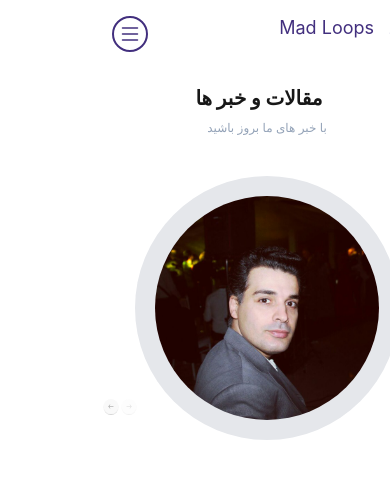
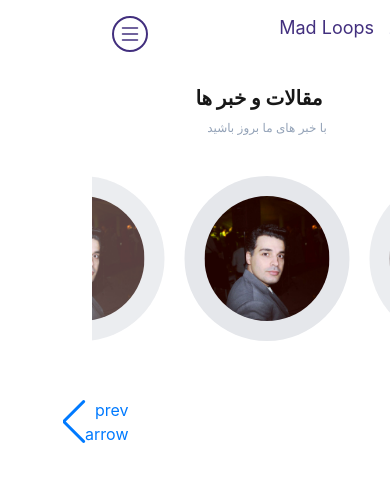
Before and after one commit to msafarianarkuli/madloops, a React (Create React App) app: page / in a window 390 px wide. Shown: the top 482 px of the page. Built offline with nearby package versions, Linux system fonts and the light colour scheme.

Commit message:
develope landing teacher and slight change

```diff
--- a/src/Components/content/Landing-Blog/landing-blog.styles.scss
+++ b/src/Components/content/Landing-Blog/landing-blog.styles.scss
@@ -1,4 +1,4 @@
-.swiper-button-next {
+.swiper-h .swiper-button-next {
   background-image: url("../../../Assets/blog-arrow-left.svg");
   background-repeat: no-repeat;
   background-size: 100% auto;
@@ -7,10 +7,10 @@
   height: 10% !important;
   margin-top: 50px !important;
 }
-.swiper-button-next::after {
+.swiper-h .swiper-button-next::after {
   display: none;
 }
-.swiper-button-prev {
+.swiper-h .swiper-button-prev {
   background-image: url("../../../Assets/blog-arrow-right.svg");
   background-repeat: no-repeat;
   background-size: 100% auto;
@@ -19,38 +19,38 @@
   height: 10% !important;
   margin-top: 50px !important;
 }
-.swiper-button-prev::after {
+.swiper-h .swiper-button-prev::after {
   display: none;
 }
 
 @media (max-width: 1024px) {
-  .swiper-button-next {
+  .swiper-h .swiper-button-next {
     margin-top: 0 !important;
     height: 15% !important;
   }
-  .swiper-button-prev {
+  .swiper-h .swiper-button-prev {
     margin-top: 0 !important;
     height: 15% !important;
   }
 }
 
 @media (max-width: 768px) {
-  .swiper-button-next {
+  .swiper-h .swiper-button-next {
     position: absolute !important;
     top: 80% !important;
   }
-  .swiper-button-prev {
+  .swiper-h .swiper-button-prev {
     position: absolute !important;
     top: 80% !important;
     right: 88% !important;
   }
 }
 @media (max-width: 680px) {
-  .swiper-button-next {
+  .swiper-h .swiper-button-next {
     position: absolute !important;
     top: 80% !important;
   }
-  .swiper-button-prev {
+  .swiper-h .swiper-button-prev {
     position: absolute !important;
     top: 80% !important;
     right: 87% !important;
--- a/src/Components/content/Landing-Teacher/teacher.component.jsx
+++ b/src/Components/content/Landing-Teacher/teacher.component.jsx
@@ -1,14 +1,26 @@
+import { useState } from "react";
 import Data from "../../../Core/services/Fake Service/Teacher";
 import { BsFillCircleFill } from "react-icons/bs";
 import { FieldName } from "./../../common/field-name-component/field-name.component";
 import { Button } from "./../../common/button-component/button.component";
-import { Swiper, SwiperSlide, useSwiper } from "swiper/react";
-import { Navigation } from "swiper";
+import { Swiper, SwiperSlide } from "swiper/react";
+import { Navigation, Autoplay } from "swiper";
 import "swiper/css";
 import "swiper/css/navigation";
+import "./teacher.styles.scss";
 
 const LandingTeacher = () => {
   const { teachers } = Data;
+  // SwiperCore.use([Autoplay, Navigation]);
+  const [showCard, setShowCard] = useState(false);
+  const widthJsx = () => {
+    const cardWidth = document.querySelector(".swiper-slide-active");
+    if (cardWidth.classList.contains("swiper-slide-active")) {
+      return <h1>salam</h1>;
+    } else {
+      return null;
+    }
+  };
 
   return (
     <section>
@@ -26,39 +38,48 @@ const LandingTeacher = () => {
         <Swiper
           className="mySwiper swiper-v my-10"
           spaceBetween={20}
-          navigation={true}
+          navigation={{
+            nextEl: ".swiper-button-next",
+            prevEl: ".swiper-button-prev",
+          }}
           modules={[Navigation]}
           breakpoints={{
             0: {
-              slidesPerView: 1,
+              slidesPerView: 2,
             },
-            640: {
-              slidesPerView: 2,
-              spaceBetween: 10,
-            },
-            768: {
-              slidesPerView: 2,
-              spaceBetween: 15,
-            },
-            1024: {
-              slidesPerView: 4,
-              spaceBetween: 10,
-            },
+            // 640: {
+            //   slidesPerView: 2,
+            //   spaceBetween: 10,
+            // },
+            // 768: {
+            //   slidesPerView: 2,
+            //   spaceBetween: 15,
+            // },
+            // 1024: {
+            //   slidesPerView: 4,
+            //   spaceBetween: 10,
+            // },
           }}
           centerInsufficientSlides={true}
           centeredSlides={true}
+          centeredSlidesBounds={true}
+          containerModifierClass="swiper-v w-11/12"
+          slidesPerView={5}
         >
           {teachers.map((item, index) => (
             <SwiperSlide className="m-auto flex" key={item.id}>
               {({ isActive, isPrev, isNext }) => (
+                <>
+                  {!showCard && isActive ? (
                     <div
                       className={
                         isActive
-                      ? "m-auto inline-block rounded-full p-5 bg-gray-200"
+                          ? "m-auto inline-block rounded-full p-5 bg-gray-200 cursor-pointer hover:bg-slate-400  ease-in delay-200 hover:transition hover:ease-out hover:delay-200"
                           : isPrev || isNext
                           ? "m-auto inline-block rounded-full p-5 opacity-75 bg-gray-200"
                           : "m-auto inline-block rounded-full p-5 opacity-50 bg-gray-200"
                       }
+                      onClick={() => setShowCard(!showCard)}
                     >
                       <img
                         src={require("../../../Assets/bahr.jpg")}
@@ -72,10 +93,107 @@ const LandingTeacher = () => {
                         alt=""
                       />
                     </div>
+                  ) : (
+                    <div
+                      className={
+                        isActive
+                          ? "hidden m-auto rounded-full p-5 bg-gray-200 cursor-pointer hover:bg-slate-400  ease-in delay-200 hover:transition hover:ease-out hover:delay-200"
+                          : isPrev || isNext
+                          ? "m-auto inline-block rounded-full p-5 opacity-75 bg-gray-200"
+                          : "m-auto inline-block rounded-full p-5 opacity-50 bg-gray-200"
+                      }
+                    >
+                      <img
+                        src={require("../../../Assets/bahr.jpg")}
+                        className={
+                          isActive
+                            ? "rounded-full w-56 hidden"
+                            : isPrev || isNext
+                            ? "rounded-full w-36"
+                            : "rounded-full w-28"
+                        }
+                        alt=""
+                      />
+                    </div>
+                  )}
+
+                  {showCard && isActive ? (
+                    <div
+                      className={
+                        showCard &&
+                        "grid lg:grid-cols-2 w-full m-auto rounded-3xl bg-[#F4F5F9]"
+                      }
+                    >
+                      <div className="sm:mr-8 p-3 sm:ml-8 lg:ml-0">
+                        <div className="flex justify-center">
+                          <h2 className="text-xl my-5 sm:block lg:hidden hidden">
+                            {item.teacher}
+                          </h2>
+                          <div
+                            className="md:mt-5 md:mr-14 sm:mt-5 lg:hidden sm:block cursor-pointer"
+                            onClick={() => setShowCard(!showCard)}
+                          >
+                            <img
+                              src={require("../../../Assets/bahr.jpg")}
+                              className="rounded-full sm:block lg:hidden sm:w-16 w-24 mt-5"
+                            />
+                          </div>
+                        </div>
+
+                        <h2 className="sm:text-xl text-base xl my-5 ml-2 lg:block sm:hidden">
+                          {item.teacher}
+                        </h2>
+
+                        <h4 className="sm:text-base text-sm text-[#615C67]">
+                          {item.title}
+                        </h4>
+                        <p className="sm:text-sm text-xs mt-2 text-[#4A4453]">
+                          {item.description}
+                        </p>
+                        <Button classButton="text-white bg-[#5DC8B2] w-20 rounded-xl p-2 my-5 hover:scale-125 transition-transform ease-in duration-300 ">
+                          بیشتر
+                        </Button>
+                      </div>
+
+                      <div className="relative lg:block sm:hidden lg:mb-7 z-0">
+                        <img
+                          src={require("../../../Assets/bahr.jpg")}
+                          className=" cursor-pointer rounded-full xl:w-52 lg:w-44 sm:w-16 2xl:mx-36 xl:mx-28 lg:mx-16 mt-10 z-10 lg:block hidden"
+                          onClick={() => setShowCard(!showCard)}
+                        />
+                        <div className="lg:block hidden">
+                          <img
+                            src={
+                              require("../../../Assets/Ellipse 3.svg").default
+                            }
+                            className="xl:w-28 lg:w-24 2xl:absolute 2xl:top-36 2xl:right-32 xl:absolute xl:top-36 xl:right-24 lg:absolute lg:top-32 lg:right-12 -z-10"
+                            alt=""
+                          />
+                          <img
+                            src={
+                              require("../../../Assets/Ellipse 4.svg").default
+                            }
+                            className="xl:w-16 lg:w-14 2xl:absolute 2xl:top-4 2xl:right-44 xl:absolute xl:top-4 xl:right-36 lg:absolute lg:top-4 lg:right-24 -z-10"
+                            alt=""
+                          />
+                          <img
+                            src={
+                              require("../../../Assets/Ellipse 5.svg").default
+                            }
+                            className="xl:w-24 lg:w-20 2xl:absolute 2xl:top-32 2xl:right-72 xl:absolute xl:top-32 xl:right-64 lg:absolute lg:top-32 lg:right-44 -z-10"
+                            alt=""
+                          />
+                        </div>
+                      </div>
+                    </div>
+                  ) : null}
+                </>
               )}
             </SwiperSlide>
           ))}
         </Swiper>
+        <div className="swiper-button-next">next arrow</div>
+        <div className="swiper-button-prev">prev arrow</div>
       </div>
     </section>
   );
@@ -83,117 +201,72 @@ const LandingTeacher = () => {
 
 export default LandingTeacher;
 
-/* {isPrev ? (
-                    <div className="m-auto inline-block rounded-full p-5 opacity-75 bg-gray-200">
+/*
+
+
+                    <div className="grid lg:grid-cols-2 w-7/12 m-auto rounded-3xl bg-[#F4F5F9]">
+                      <div className="sm:mr-8 p-3 sm:ml-8 lg:ml-0">
+                        <div className="flex justify-center">
+                          <h2 className="text-xl my-5 sm:block lg:hidden hidden">
+                            دکتر محمد حسین بحر العلومی
+                          </h2>
+                          <div className="md:mt-5 md:mr-14 sm:mt-5 lg:hidden sm:block">
                             <img
                               src={require("../../../Assets/bahr.jpg")}
-                        className="rounded-full w-48"
+                              className="rounded-full sm:block lg:hidden sm:w-16 w-24 mt-5"
+                            />
+                          </div>
+                        </div>
+
+                        <h2 className="sm:text-xl text-base xl my-5 ml-2 lg:block sm:hidden">
+                          دکتر محمد حسین بحر العلومی
+                        </h2>
+
+                        <h4 className="sm:text-base text-sm text-[#615C67]">
+                          دکترای هوش مصنوعی و رباتیک
+                        </h4>
+                        <p className="sm:text-sm text-xs mt-2 text-[#4A4453]">
+                          دکتر محمد حسین بحر العلومی یکی از بزرگترین اساتید برتر
+                          در میان 10 اساتید برتر کشور در حوضه هوش مصنوعی و علم
+                          ربات میباشد, ایشون فارغ تحصیل دانشگاه صنعتی مشهد هستند
+                          و جز نخبه های کشور محسوب میشوند, دکتر بحر همچنین صاحب
+                          آکادمی سپهر میباشند
+                        </p>
+                        <Button classButton="text-white bg-[#5DC8B2] w-20 rounded-xl p-2 my-5 hover:scale-125 transition-transform ease-in duration-300 ">
+                          بیشتر
+                        </Button>
+                      </div>
+
+                      <div className="relative lg:block sm:hidden lg:mb-7 z-0">
+                        <img
+                          src={require("../../../Assets/bahr.jpg")}
+                          className="rounded-full xl:w-52 lg:w-44 sm:w-16 2xl:mx-36 xl:mx-28 lg:mx-16 mt-10 z-10 lg:block hidden"
+                        />
+                        <div className="lg:block hidden">
+                          <img
+                            src={
+                              require("../../../Assets/Ellipse 3.svg").default
+                            }
+                            className="xl:w-28 lg:w-24 2xl:absolute 2xl:top-36 2xl:right-32 xl:absolute xl:top-36 xl:right-24 lg:absolute lg:top-32 lg:right-12 -z-10"
+                            alt=""
+                          />
+                          <img
+                            src={
+                              require("../../../Assets/Ellipse 4.svg").default
+                            }
+                            className="xl:w-16 lg:w-14 2xl:absolute 2xl:top-4 2xl:right-44 xl:absolute xl:top-4 xl:right-36 lg:absolute lg:top-4 lg:right-24 -z-10"
+                            alt=""
+                          />
+                          <img
+                            src={
+                              require("../../../Assets/Ellipse 5.svg").default
+                            }
+                            className="xl:w-24 lg:w-20 2xl:absolute 2xl:top-32 2xl:right-72 xl:absolute xl:top-32 xl:right-64 lg:absolute lg:top-32 lg:right-44 -z-10"
                             alt=""
                           />
                         </div>
-                  ) : (
-                    <div className="m-auto inline-block rounded-full p-5 opacity-50 bg-gray-200">
-                      <img
-                        src={require("../../../Assets/bahr.jpg")}
-                        className="rounded-full w-44"
-                        alt=""
-                      />
                       </div>
-                  )}
-                 {isActive ? (
-                    // <div className="grid lg:grid-cols-2 w-7/12 m-auto rounded-3xl bg-[#F4F5F9]">
-                    //   <div className="sm:mr-8 p-3 sm:ml-8 lg:ml-0">
-                    //     <div className="flex justify-center">
-                    //       <h2 className="text-xl my-5 sm:block lg:hidden hidden">
-                    //         دکتر محمد حسین بحر العلومی
-                    //       </h2>
-                    //       <div className="md:mt-5 md:mr-14 sm:mt-5 lg:hidden sm:block">
-                    //         <img
-                    //           src={require("../../../Assets/bahr.jpg")}
-                    //           className="rounded-full sm:block lg:hidden sm:w-16 w-24 mt-5"
-                    //         />
-                    //       </div>
-                    //     </div>
+                    </div>
 
-                    //     <h2 className="sm:text-xl text-base xl my-5 ml-2 lg:block sm:hidden">
-                    //       دکتر محمد حسین بحر العلومی
-                    //     </h2>
 
-                    //     <h4 className="sm:text-base text-sm text-[#615C67]">
-                    //       دکترای هوش مصنوعی و رباتیک
-                    //     </h4>
-                    //     <p className="sm:text-sm text-xs mt-2 text-[#4A4453]">
-                    //       دکتر محمد حسین بحر العلومی یکی از بزرگترین اساتید برتر
-                    //       در میان 10 اساتید برتر کشور در حوضه هوش مصنوعی و علم
-                    //       ربات میباشد, ایشون فارغ تحصیل دانشگاه صنعتی مشهد هستند
-                    //       و جز نخبه های کشور محسوب میشوند, دکتر بحر همچنین صاحب
-                    //       آکادمی سپهر میباشند
-                    //     </p>
-                    //     <Button classButton="text-white bg-[#5DC8B2] w-20 rounded-xl p-2 my-5 hover:scale-125 transition-transform ease-in duration-300 ">
-                    //       بیشتر
-                    //     </Button>
-                    //   </div>
-
-                    //   <div className="relative lg:block sm:hidden lg:mb-7 z-0">
-                    //     <img
-                    //       src={require("../../../Assets/bahr.jpg")}
-                    //       className="rounded-full xl:w-52 lg:w-44 sm:w-16 2xl:mx-36 xl:mx-28 lg:mx-16 mt-10 z-10 lg:block hidden"
-                    //     />
-                    //     <div className="lg:block hidden">
-                    //       <img
-                    //         src={
-                    //           require("../../../Assets/Ellipse 3.svg").default
-                    //         }
-                    //         className="xl:w-28 lg:w-24 2xl:absolute 2xl:top-36 2xl:right-32 xl:absolute xl:top-36 xl:right-24 lg:absolute lg:top-32 lg:right-12 -z-10"
-                    //         alt=""
-                    //       />
-                    //       <img
-                    //         src={
-                    //           require("../../../Assets/Ellipse 4.svg").default
-                    //         }
-                    //         className="xl:w-16 lg:w-14 2xl:absolute 2xl:top-4 2xl:right-44 xl:absolute xl:top-4 xl:right-36 lg:absolute lg:top-4 lg:right-24 -z-10"
-                    //         alt=""
-                    //       />
-                    //       <img
-                    //         src={
-                    //           require("../../../Assets/Ellipse 5.svg").default
-                    //         }
-                    //         className="xl:w-24 lg:w-20 2xl:absolute 2xl:top-32 2xl:right-72 xl:absolute xl:top-32 xl:right-64 lg:absolute lg:top-32 lg:right-44 -z-10"
-                    //         alt=""
-                    //       />
-                    //     </div>
-                    //   </div>
-                    // </div>
-                    <div className="m-auto inline-block rounded-full p-5 bg-gray-200">
-                      <img
-                        src={require("../../../Assets/bahr.jpg")}
-                        className="rounded-full w-52"
-                        alt=""
-                      />
-                    </div>
-                  ) : (
-                    <div className="m-auto inline-block rounded-full p-5 opacity-50 bg-gray-200">
-                      <img
-                        src={require("../../../Assets/bahr.jpg")}
-                        className="rounded-full w-44"
-                        alt=""
-                      />
-                    </div>
-                  )}
-                  {isNext ? (
-                    <div className="m-auto inline-block rounded-full p-5 opacity-75 bg-gray-200">
-                      <img
-                        src={require("../../../Assets/bahr.jpg")}
-                        className="rounded-full w-48"
-                        alt=""
-                      />
-                    </div>
-                  ) : (
-                    <div className="m-auto inline-block rounded-full p-5 opacity-50 bg-gray-200">
-                      <img
-                        src={require("../../../Assets/bahr.jpg")}
-                        className="rounded-full w-44"
-                        alt=""
-                      />
-                    </div>
-                  )} */
+               */
--- /dev/null
+++ b/src/Components/content/Landing-Teacher/teacher.styles.scss
@@ -0,0 +1,25 @@
+.swiper-container {
+  height: 300px;
+  .swiper-wrapper {
+    -webkit-box-align: center;
+    -webkit-align-items: center;
+    -moz-box-align: center;
+    -ms-flex-align: center;
+    align-items: center;
+  }
+  .swiper-slide {
+    background-color: #f0f0f0;
+    width: 80%;
+    height: 200px;
+    @media screen and (min-width: 768px) {
+      width: 200px;
+    }
+    &-active {
+      background-color: #bd1701;
+      @media screen and (min-width: 768px) {
+        width: 500px;
+        height: 250px;
+      }
+    }
+  }
+}
```
Also changed, not shown: 1 other file (tests, documents, lock files or other folders). Lines whose indentation alone changed are shown as unchanged.
